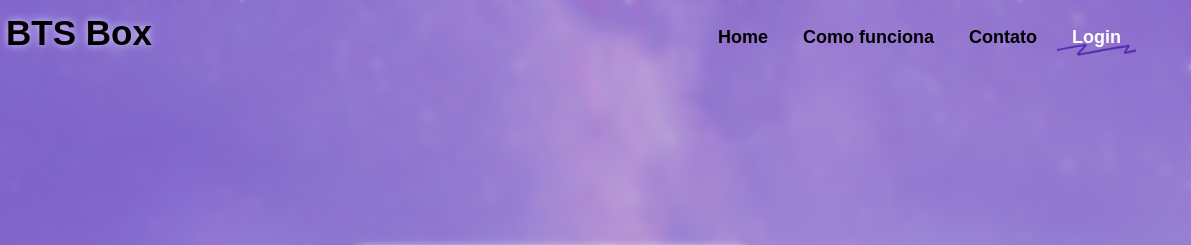
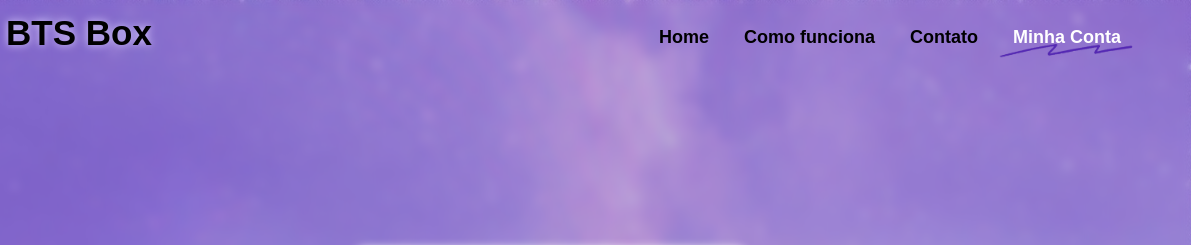
Before and after one commit to acaramico/projetoindividual, a plain HTML site: page login.html in a window 1280 px wide. Shown: the top 245 px of the page, 89-1280 px from the left. Drawn offline with Linux system fonts and the light colour scheme; a web font is replaced by a local one.

Commit message:
Update login.html

```diff
--- a/login.html
+++ b/login.html
@@ -24,7 +24,7 @@
                 <li><a href="home.html">Home</a></li>
                 <li><a href="sobrenos.html">Como funciona</a></li>
                 <li><a href="contato.html">Contato</a></li>
-                <li><a class="active" href="login.html">Login</a></li>
+                <li><a class="active" href="login.html">Minha Conta</a></li>
             </ul>
         </div>
     </div>
```
